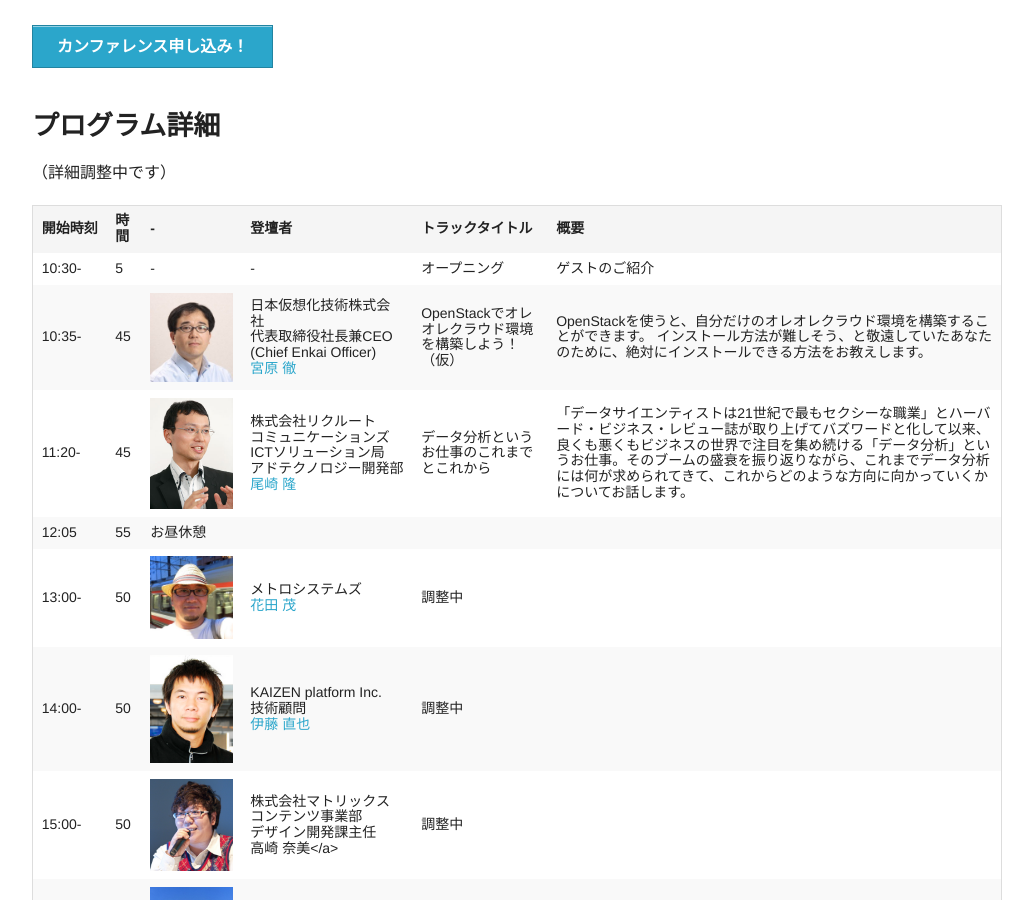
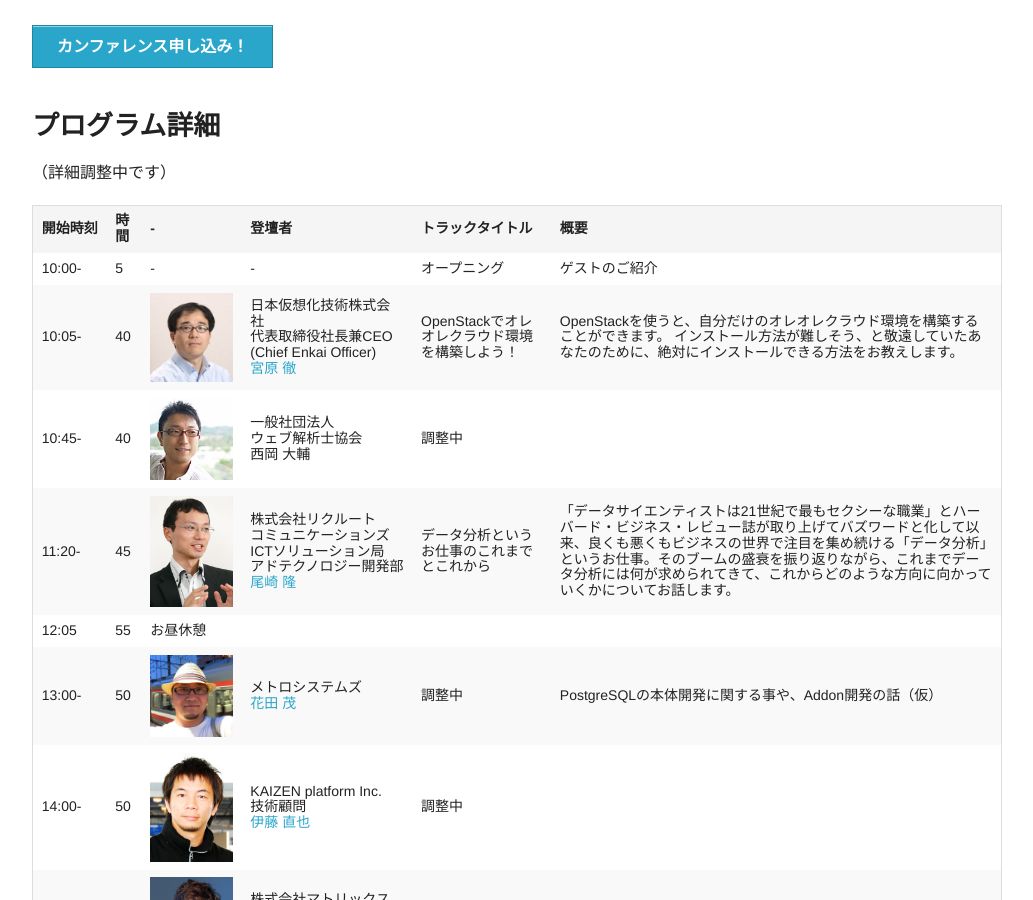
Before and after one commit to hackers-champloo/hackers-champloo.github.io, a Jekyll site: the page built from program.md, in a window 1280 px wide and 900 px high, scrolled down 521 px. Shown: the whole window, without its empty margins (123-1156 px from the left). Built offline with Jekyll 4.4.1, drawn with Linux system fonts in a browser that asks for light colours; Markdown is read by kramdown in place of the engine named in the settings.

Commit message:
ウェブ解析士協会西岡さんのセッションを追加

```diff
--- a/program.md
+++ b/program.md
@@ -42,21 +42,29 @@ title: プログラム
     </tr>
   </thead><tbody>
     <tr>
-      <td>10:30-</td>
+      <td>10:00-</td>
       <td>5</td>
       <td width="100">-</td>
       <td>-</td>
-      <td>オープニング</td>
+      <td nowrap>オープニング</td>
       <td>ゲストのご紹介</td>
     </tr>
     <tr>
-      <td>10:35-</td>
-      <td>45</td>
+      <td>10:05-</td>
+      <td>40</td>
       <td><img width="100" src="/img/miyahara_thumb.jpg"></td>
       <td>日本仮想化技術株式会社<br>代表取締役社長兼CEO<br>(Chief Enkai Officer)<br><a href="https://twitter.com/tmiyahar">宮原 徹</a></td>
-      <td>OpenStackでオレオレクラウド環境を構築しよう！（仮）</td>
+      <td>OpenStackでオレオレクラウド環境を構築しよう！</td>
       <td>OpenStackを使うと、自分だけのオレオレクラウド環境を構築することができます。
 インストール方法が難しそう、と敬遠していたあなたのために、絶対にインストールできる方法をお教えします。</td>
+    </tr>
+    <tr>
+      <td>10:45-</td>
+      <td>40</td>
+      <td><img width="100" src="/img/profile_nishioka.jpg"></td>
+      <td>一般社団法人<br>ウェブ解析士協会<br>西岡 大輔</td>
+      <td>調整中</td>
+      <td></td>
     </tr>
     <tr>
       <td>11:20-</td>
@@ -77,7 +85,7 @@ title: プログラム
       <td><img width="100" src="/img/profile_hanada.jpg"></td>
       <td>メトロシステムズ<br><a href="https://twitter.com/s87">花田 茂</a></td>
       <td>調整中</td>
-      <td></td>
+      <td>PostgreSQLの本体開発に関する事や、Addon開発の話（仮）</td>
     </tr>
     <tr>
       <td>14:00-</td>
```
Also changed, not shown: img/profile_nishioka.jpg (added).
